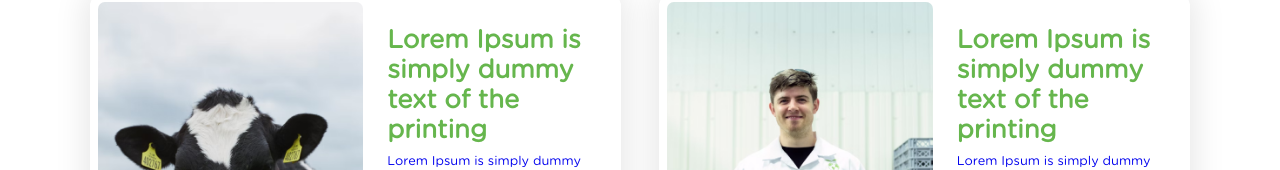
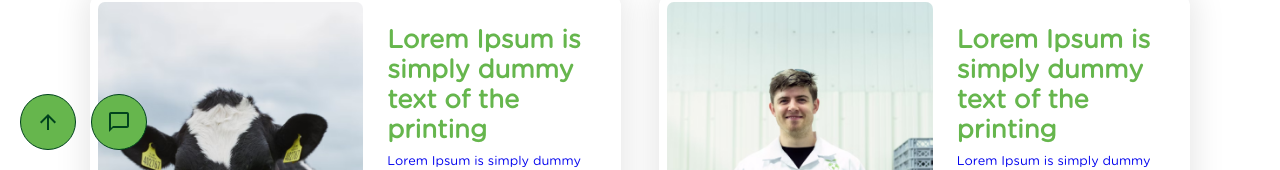
Before and after one commit to kenanmusali/Xacmaz-AgroPark, a React (Vite) app: page /news in a window 1280 px wide. Shown: the part 630-800 px from the top of the page. Built offline with nearby package versions, Linux system fonts and the light colour scheme; data requests are answered from the project's data file.

Commit message:
2.5 (Short-Cut added and News Section Uptaded )

```diff
--- a/src/App.jsx
+++ b/src/App.jsx
@@ -14,11 +14,13 @@ import { Route, Routes } from 'react-router'
 import NotFound404 from '../Page/NotFound404'
 import Loading from '../Page/Loading'
 import NewsDetail from '../Page/NewsDetais'
+import ShortCut from './Components/ShortCut'
 
 function App() {
   return (
     <div>
       <Loading />
+      <ShortCut/>
       <Navbar />
       <Routes>
         <Route path='/' element={<Home />} />
--- a/src/Components/Home/index.jsx
+++ b/src/Components/Home/index.jsx
@@ -200,7 +200,9 @@ function HomeSection() {
       </div>
 
       {/* Contact Section */}
-      <ContactForm />
+      <div id="contactSection">
+        <ContactForm />
+      </div>
 
     </div>
   );
--- a/src/Components/NewsDetails/index.jsx
+++ b/src/Components/NewsDetails/index.jsx
@@ -17,10 +17,21 @@ function NewsDetailSection() {
       .then(data => setText(data))
   }, [id])
 
+    const [text1, setText1] = useState([]);
+    useEffect(() => {
+      fetch("http://localhost:3001/News")
+        .then((res) => {
+          return res.json();
+        })
+        .then((data) => {
+          setText1(data);
+        });
+    }, []);
+
+    const bottomSection = text1.slice(2, 10);
     const handleCopyLink = () => {
       const currentUrl = window.location.href;
       navigator.clipboard.writeText(currentUrl);
-
       const copyLinkText = document.querySelector(".shareNewsdetailicon .divNewsTime");
       copyLinkText.innerText = "Copied";
       setTimeout(() => {
@@ -62,6 +73,26 @@ function NewsDetailSection() {
             </div>
           </div>
         </div>
+
+        <div className="divNewsAddBarContainer">
+          <div className="divbarnewssection2">
+            <div className="divbarnewssection2-column">
+              {bottomSection?.map(({ id, text, desc, time,  klas }) => (
+                <Link key={id} to={`/news/${id}`} className={klas}>
+                  {/* <img className="NewsImage1" src={image} alt="News" /> */}
+                  <div className="divNewsTextsSections">
+                    <p className="NewsText1">{text}</p>
+                    <p className="Newsdecp1">{desc}</p>
+                    <div className="divNewsTimeZone">
+                      <WatchLaterRoundedIcon className="NewsIconSet1" />
+                      <p className="divNewsTime">{time}</p>
+                    </div>
+                  </div>
+                </Link>
+              ))}
+            </div>
+          </div>
+        </div>
       </div>
     );
   }
--- /dev/null
+++ b/src/Components/ShortCut/index.jsx
@@ -0,0 +1,36 @@
+import React from 'react';
+import './style.css';
+import { Link } from 'react-router-dom';
+import ArrowUpwardIcon from '@mui/icons-material/ArrowUpward';
+import ChatBubbleOutlineIcon from '@mui/icons-material/ChatBubbleOutline';
+
+function ShortCut() {
+    const scrollToTop = () => {
+        window.scrollTo({
+            top: 0,
+            behavior: 'smooth'
+        });
+    };
+
+    const scrollToContact = () => {
+        const contactSection = document.getElementById('contactSection');
+        if (contactSection) {
+            contactSection.scrollIntoView({ behavior: 'smooth' });
+        }
+    };
+
+    return (
+        <div>
+            <div className="divShortCutIcon">
+                <div className="divScollbuttonNavMenuSection1">
+                    <Link onClick={scrollToTop} id='name'><ArrowUpwardIcon /></Link>
+                </div>
+                <div className="divScollbuttonNavMenuSection2">
+                    <Link onClick={scrollToContact} id='name'><ChatBubbleOutlineIcon /></Link>
+                </div>
+            </div>
+        </div>
+    );
+}
+
+export default ShortCut;
--- /dev/null
+++ b/src/Components/ShortCut/style.css
@@ -0,0 +1,51 @@
+.divShortCutIcon {
+    position: fixed;
+    bottom: 20px;
+    left: 20px;
+    display: flex;
+    justify-content: space-between;
+    align-items: flex-end;
+    gap: 15px;
+    z-index: 5;
+}
+
+.divScollbuttonNavMenuSection1,
+.divScollbuttonNavMenuSection2 {
+    position: relative;
+}
+
+.divScollbuttonNavMenuSection1 #name,
+.divScollbuttonNavMenuSection2 #name{
+    display: flex;
+    justify-content: center;
+    align-items: center;
+    background-color: var(--color);
+    height: 3.5rem;
+    width: 3.5rem;
+    border-radius: 100px;
+    border: 1px solid var(--color2);
+    color: var(--color2);
+    transition: all 0.4s;
+
+}
+.divScollbuttonNavMenuSection1 #name:hover{
+    background-color: var(--color2);
+    height: 4.5rem;
+    width: 4.5rem;
+    border-radius: 100px;
+    border: 2px solid var(--color);
+    color: var(--color);
+    transition: all 0.4s;
+    outline: 2px var(--color2) solid;;
+}
+
+.divScollbuttonNavMenuSection2 #name:hover{
+    background-color: var(--color2);
+    height: 4.5rem;
+    width: 4.5rem;
+    border-radius: 100px;
+    border: 2px solid var(--color);
+    color: var(--color);
+    transition: all 0.4s;
+    outline: 2px var(--color2) solid;
+}
```
Lines whose indentation alone changed are shown as unchanged.
